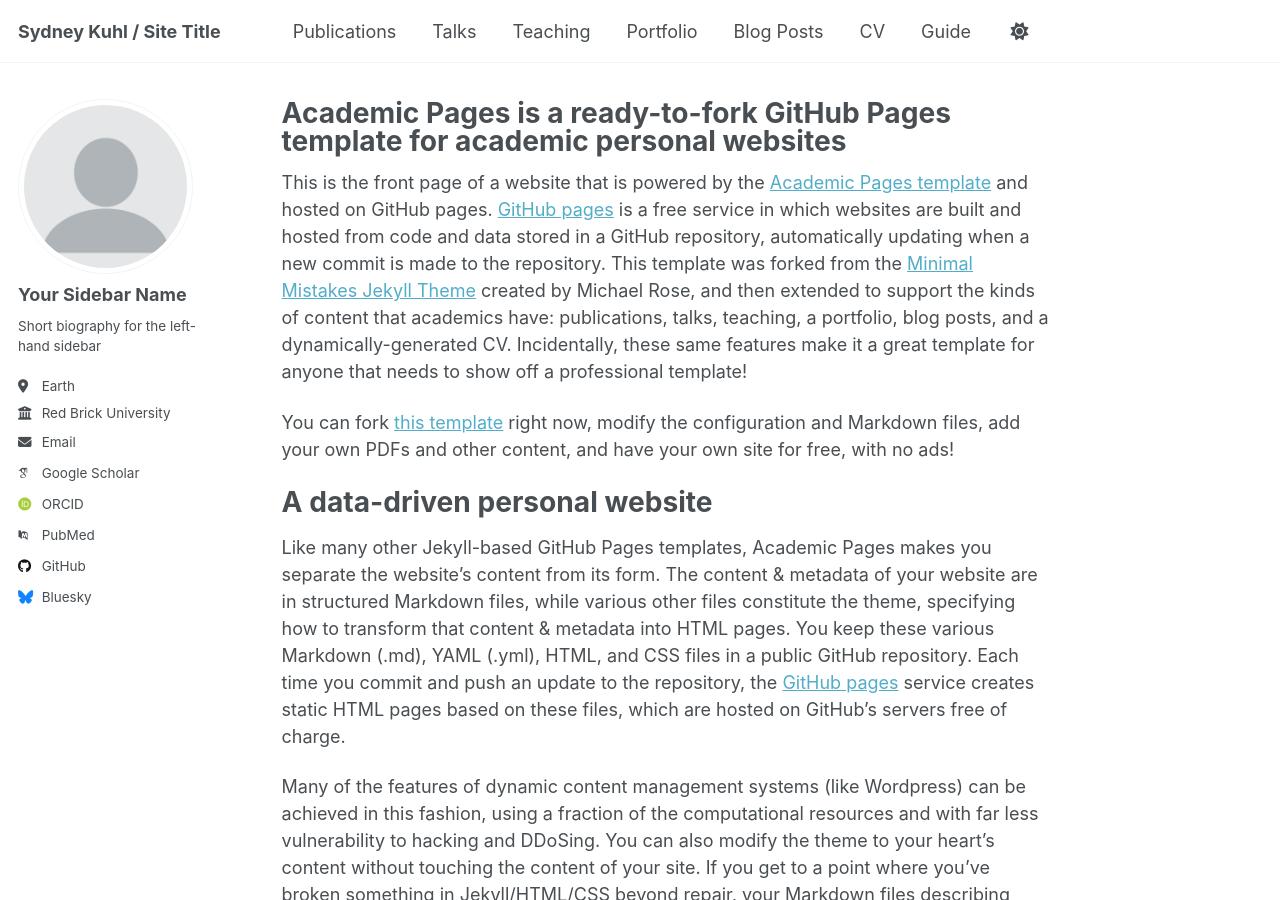
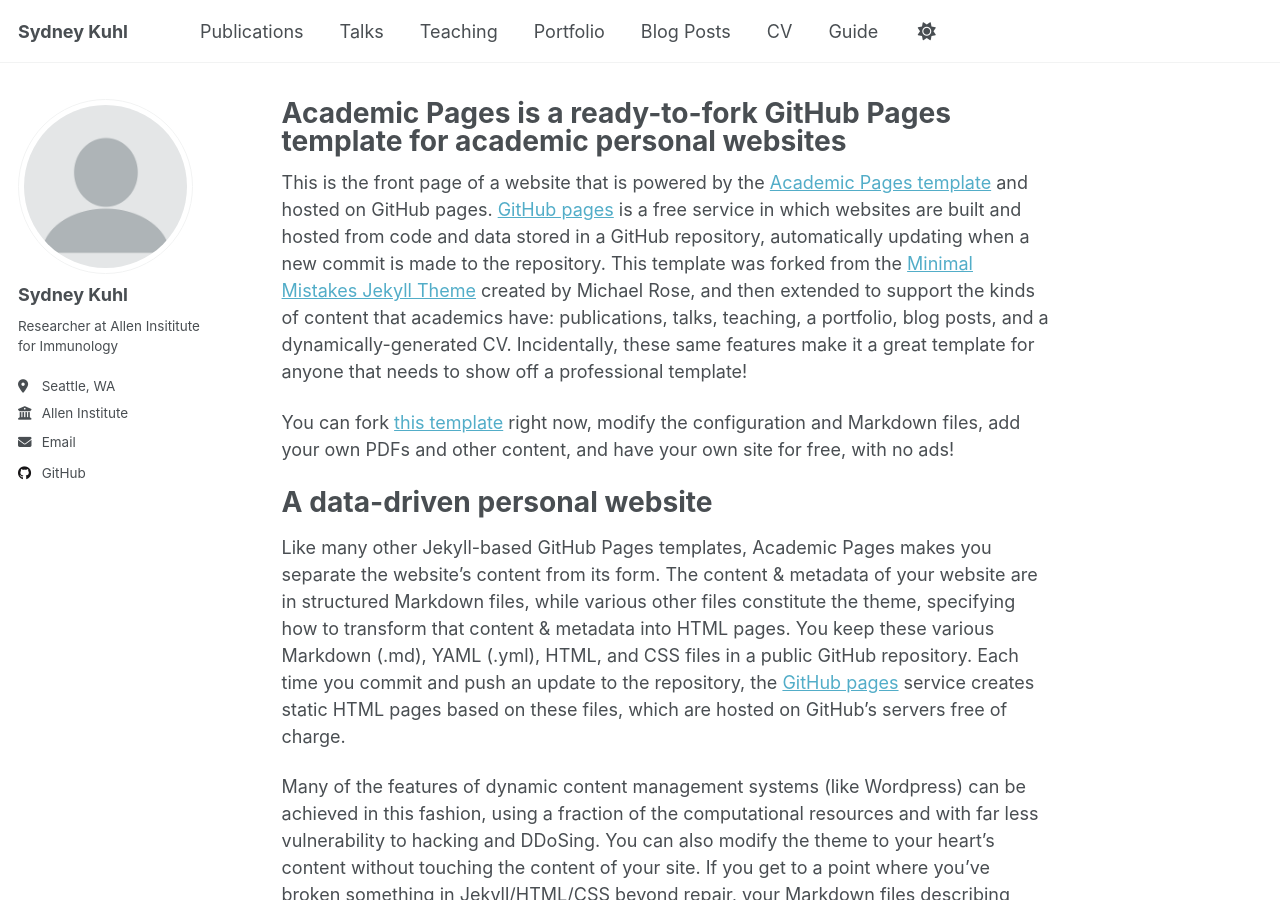
Before and after one commit to smkuhl/smkuhl.github.io, a Jekyll site: the page built from _pages/about.md, in a window 1280 px wide and 900 px high. Built offline with Jekyll 4.4.1, drawn with Linux system fonts in a browser that asks for light colours; some web fonts are replaced; a script that is not in the unit is left out.

Commit message:
Update _config.yml

```diff
--- a/_config.yml
+++ b/_config.yml
@@ -9,14 +9,14 @@
 # Basic Site Settings
 locale                   : "en-US"
 site_theme               : "default" # Currently available options are "default", "air"
-title                    : "Sydney Kuhl / Site Title"
+title                    : "Sydney Kuhl"
 title_separator          : "-"
 name                     : &name "Sydney Kuhl"
-description              : &description "Your Name's academic portfolio"   # Update this with a general description of your site, this is the default if not overridden by a page
+description              : &description "Researcher at Allen Institute for Immunology"   # Update this with a general description of your site, this is the default if not overridden by a page
 url                      : https://smkuhl.github.io # The base hostname & protocol for your site e.g. "https://[your GitHub username].github.io",
                                                            # or if you already have some other page hosted on Github then use "https://[your GitHub username].github.io/[Your Repo Name]"
 baseurl                  : "" # the subpath of your site, e.g. "/blog"
-repository               : "smkuhl/smkuhl.github.io"
+repository               : "smkuhl.github.io"
 
 # Site Author - The following control what appear as part of the author content on the side bar.
 #               If a field is blank the icon and link will not appear, otherwise it will be shown.
@@ -24,23 +24,23 @@ repository               : "smkuhl/smkuhl.github.io"
 author:
   # Biographic information
   avatar           : "profile.png"
-  name             : "Your Sidebar Name"
+  name             : "Sydney Kuhl"
   pronouns         : # example: "she/her"
-  bio              : "Short biography for the left-hand sidebar"
-  location         : "Earth"
-  employer         : "Red Brick University"
+  bio              : "Researcher at Allen Insititute for Immunology"
+  location         : "Seattle, WA"
+  employer         : "Allen Institute"
   uri              : # URL
   email            : "none@example.org"
 
   # Academic websites
   academia         : # URL
   arxiv            : # URL - Update with the correct link to your profile
-  googlescholar    : "https://scholar.google.com/citations?user=PS_CX0AAAAAJ"
+  googlescholar    : # "https://scholar.google.com/citations?user=PS_CX0AAAAAJ"
   inspire-hep      : # URL
   impactstory      : # URL
-  orcid            : "http://orcid.org/yourorcidurl"
+  orcid            : # "http://orcid.org/yourorcidurl"
   semantic         : # URL
-  pubmed           : "https://www.ncbi.nlm.nih.gov/pubmed/?term=john+snow"
+  pubmed           : # "https://www.ncbi.nlm.nih.gov/pubmed/?term=john+snow"
   researchgate     : # URL
   scopus           : # URL
 
@@ -54,7 +54,7 @@ author:
 
   # Social media
   artstation       : # Username
-  bluesky          : "bsky.app" # Replace this with you Bluesky username
+  bluesky          : # "bsky.app" # Replace this with you Bluesky username
   facebook         : # Username
   flickr           : # Username
   foursquare       : # Username
```
